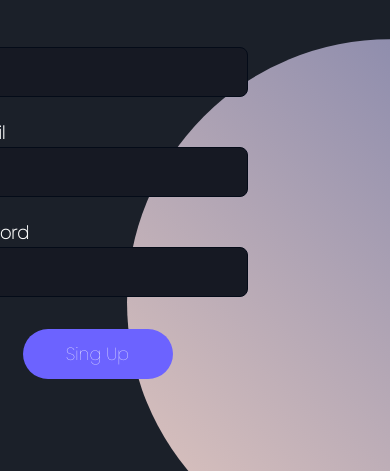
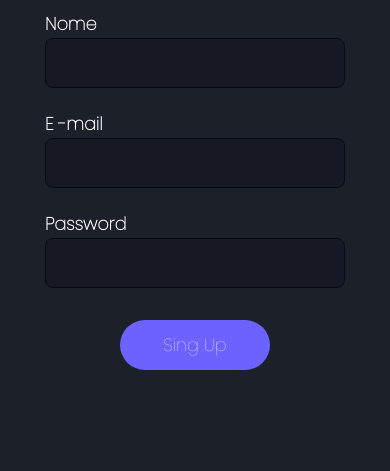
Before and after one commit to lisboa-leo/Formulario2.0, a plain HTML site: page index.html in a window 390 px wide. Shown: the part 373-844 px from the top of the page. Drawn offline with Linux system fonts and the light colour scheme.

Commit message:
deixando o site responsivo

```diff
--- a/index.html
+++ b/index.html
@@ -45,9 +45,5 @@
             <input type="submit" value="Sing Up">
         </form>
     </main>
-    <section class="imagens">
-        <img src="mobile.svg" alt="" >
-        <div class="circle"></div>
-    </section>
 </body>
 </html>
--- a/style.css
+++ b/style.css
@@ -16,12 +16,14 @@ body{
     min-height: 100vh;
 }
 
+
 main{
     width: 50vw;
     display: flex;
     flex-direction: column;
     align-items: center;
     justify-content: center;
+    margin: auto;
 }
 
 main h1{
@@ -113,29 +115,9 @@ main form input[type="submit"] {
     color: white;
     font-size: 1.1rem;
     transition: all .3s ease-in-out;
+    margin-bottom: 1em;
 }
 
 main form input[type="submit"]:hover {
     background: #5952d4;
 }
-
-section.imagens {
-    display: flex;
-    align-items: flex-end;
-    padding: 4rem;
-}
-
-section.imagens img {
-    width: 90%;
-}
-
-section.imagens .circle {
-    position: absolute;
-    height: 100%;
-    width: 100%;
-    top: 0;
-    left: 0;
-    background: linear-gradient(45deg, #E8CBC0, #636FA4);
-    clip-path: circle(40% at right 80%);
-    z-index: -1;
-}
```
